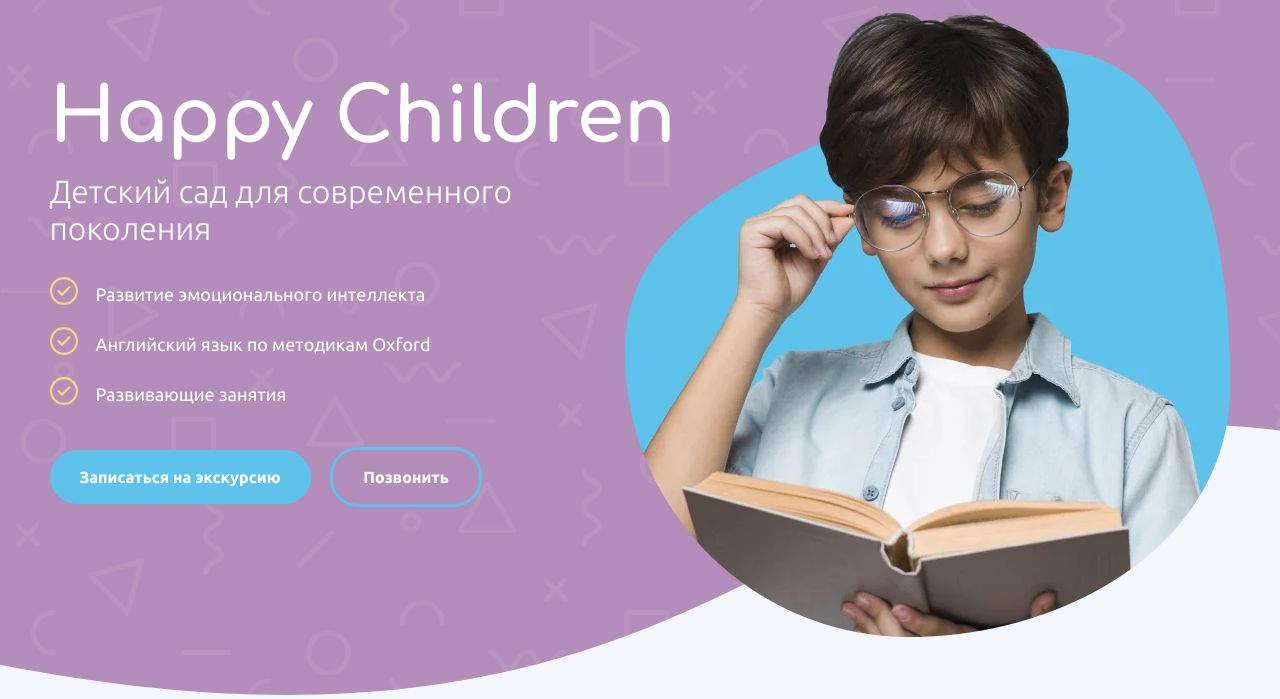
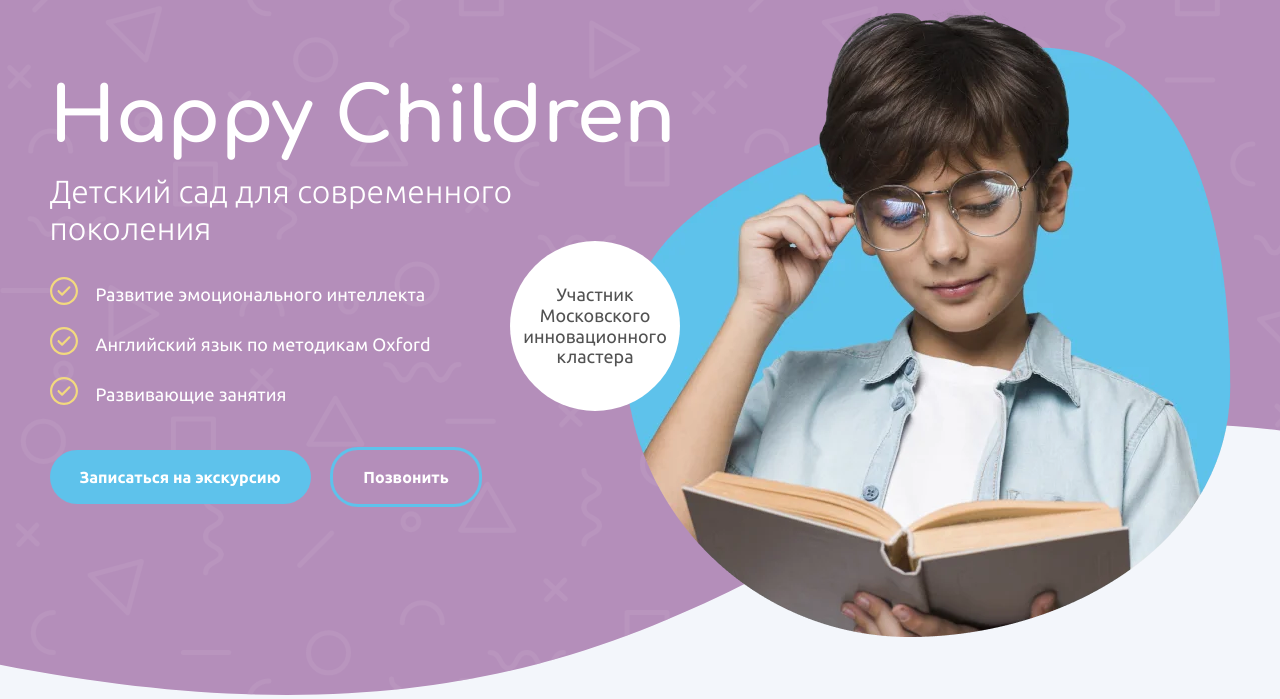
Before and after one commit to acr0matic/happy-children, a PHP site: page / in a window 1280 px wide. Shown: the part 105-804 px from the top of the page. Run offline with PHP 8.4, Linux system fonts and the light colour scheme; style sheets or scripts are compiled from the project's sources.

Commit message:
feat: изменен главный экран

```diff
--- a/src/index.html
+++ b/src/index.html
@@ -151,16 +151,21 @@
       <div class="container">
         <div class="hero">
           <div class="hero__content">
-            <h1 class="hero__title page__title page__title--main">Happy Children</h1>
-            <h2 class="hero__subtitle page__subtitle">Детский сад для современного <br> поколения </h2>
-
-            <ul class="hero__advantages list list--checkmark">
+            <h1 class="hero__title page__title page__title--main order-0">Happy Children</h1>
+            <h2 class="hero__subtitle page__subtitle order-1">Детский сад для современного <br> поколения </h2>
+
+            <ul class="hero__advantages list list--checkmark order-3">
               <li class="list__item">Развитие эмоционального интеллекта</li>
               <li class="list__item">Английский язык по методикам Oxford</li>
               <li class="list__item">Развивающие занятия</li>
             </ul>
 
-            <div class="hero__action">
+            <div class="hero__important">
+              Участник Московского инновационного кластера
+            </div>
+            <!-- /.hero__important -->
+
+            <div class="hero__action order-4">
               <button class="hero__button button button-primary me-sm-3 mb-3 mb-md-0" data-micromodal-trigger="modal-callback">Записаться на экскурсию</button>
               <button class="hero__button button button-outline">Позвонить</button>
             </div>
--- a/src/scss/layout/pages/main/_hero.scss
+++ b/src/scss/layout/pages/main/_hero.scss
@@ -51,6 +51,15 @@
     padding-top: 55px;
   }
 
+  &__content {
+    position: relative;
+
+    @include breakpoint($breakpoint-mobile--large) {
+      display: flex;
+      flex-direction: column;
+    }
+  }
+
   &__title {
     margin-bottom: 12px;
 
@@ -74,6 +83,50 @@
 
   &__advantages {
     margin-bottom: 35px;
+  }
+
+  &__important {
+    position: absolute;
+    z-index: 5;
+    top: calc(50% - 50px);
+    left: calc(50% - 130px);
+
+    display: flex;
+    align-items: center;
+    justify-content: center;
+
+    width: 170px;
+    height: 170px;
+
+    border-radius: 50%;
+
+    background-color: $palette-white;
+    color: $text-black;
+
+    font-size: $font-size-4;
+
+    text-align: center;
+
+    @include breakpoint($breakpoint-tablet--large) {
+      top: calc(50% - 75px);
+      right: 100px;
+      left: initial;
+    }
+
+    @include breakpoint($breakpoint-tablet) {
+      right: 0;
+
+      width: 150px;
+      height: 150px;
+
+      font-size: $font-size-5;
+    }
+
+    @include breakpoint($breakpoint-mobile--large) {
+      position: static;
+      margin: 0 auto 15px auto;
+      order: 2;
+    }
   }
 
   &__action {
```
